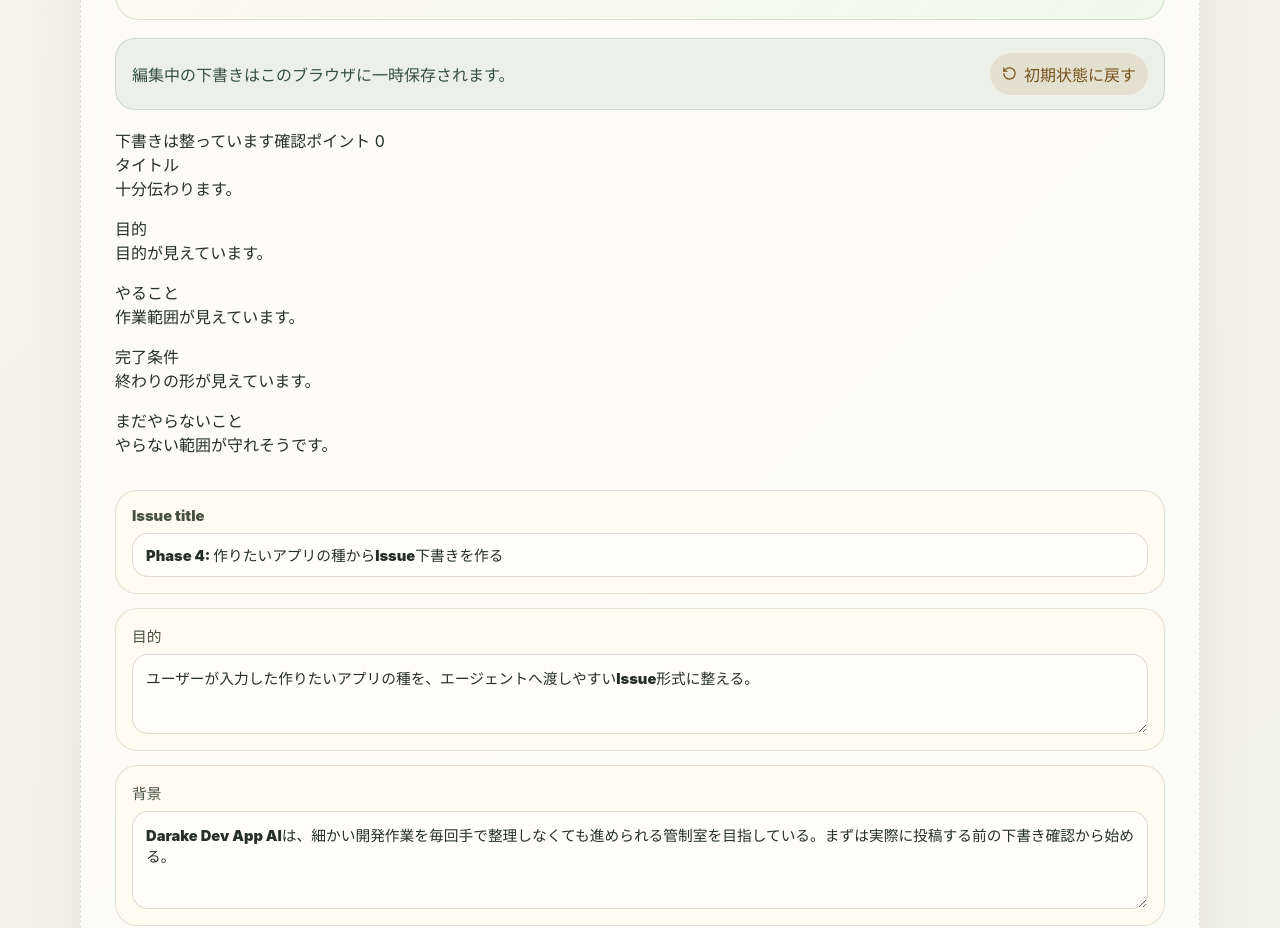
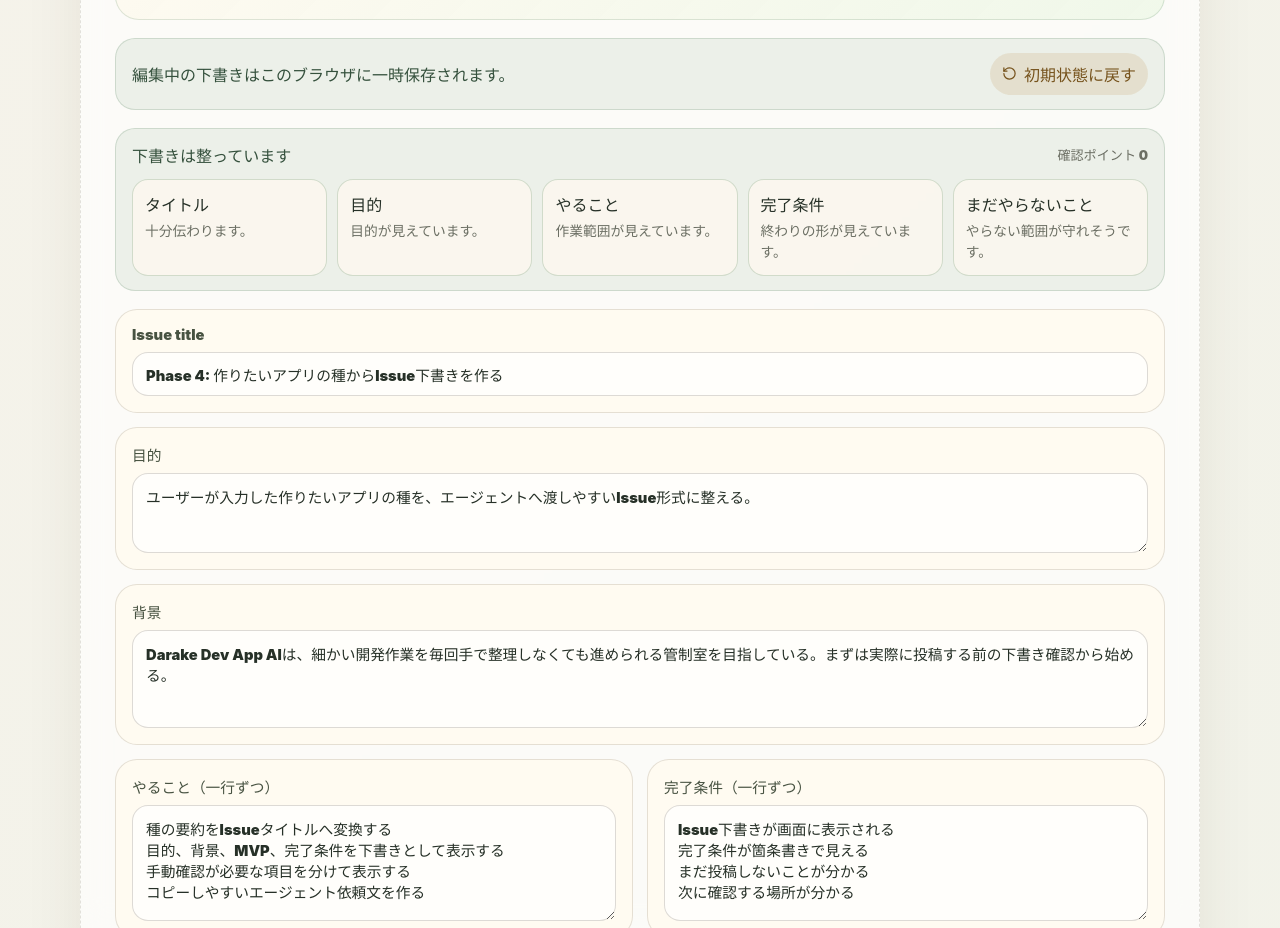
Before and after one commit to sunpotflower4460-cpu/darake-dev-app-AI, a React (Vite) app: page / in a window 1280 px wide. Shown: the part 7860-8788 px from the top of the page. Built offline with nearby package versions, Linux system fonts and the light colour scheme.

Commit message:
feat: style issue draft quality checks

```diff
--- a/src/issueEdit.css
+++ b/src/issueEdit.css
@@ -2,6 +2,14 @@
   display: grid;
   grid-template-columns: repeat(2, minmax(0, 1fr));
   gap: 14px;
+}
+
+.draftSaveNote,
+.draftQualityPanel {
+  padding: 14px 16px;
+  border: 1px solid rgba(76, 124, 85, 0.2);
+  border-radius: 20px;
+  background: rgba(76, 124, 85, 0.09);
 }
 
 .draftSaveNote {
@@ -9,13 +17,10 @@
   justify-content: space-between;
   gap: 12px;
   align-items: center;
-  padding: 14px 16px;
-  border: 1px solid rgba(76, 124, 85, 0.2);
-  border-radius: 20px;
-  background: rgba(76, 124, 85, 0.09);
 }
 
-.draftSaveNote strong {
+.draftSaveNote strong,
+.draftQualityHead strong {
   color: #35513d;
 }
 
@@ -30,6 +35,61 @@
   background: rgba(185, 130, 46, 0.14);
   font-weight: 900;
   cursor: pointer;
+}
+
+.draftQualityPanel {
+  display: grid;
+  gap: 12px;
+}
+
+.draftQualityHead {
+  display: flex;
+  justify-content: space-between;
+  gap: 12px;
+  align-items: center;
+}
+
+.draftQualityHead span {
+  color: var(--muted);
+  font-size: 0.82rem;
+  font-weight: 900;
+}
+
+.draftCheckGrid {
+  display: grid;
+  grid-template-columns: repeat(5, minmax(0, 1fr));
+  gap: 10px;
+}
+
+.draftCheckItem {
+  padding: 12px;
+  border: 1px solid var(--line);
+  border-radius: 16px;
+  background: rgba(255, 250, 240, 0.74);
+}
+
+.draftCheckItem strong {
+  display: block;
+  margin-bottom: 5px;
+}
+
+.draftCheckItem p {
+  margin: 0;
+  color: var(--muted);
+  font-size: 0.86rem;
+  line-height: 1.55;
+}
+
+.check-ok {
+  border-color: rgba(76, 124, 85, 0.24);
+}
+
+.check-watch {
+  border-color: rgba(185, 130, 46, 0.25);
+}
+
+.check-needs_care {
+  border-color: rgba(180, 91, 93, 0.24);
 }
 
 .issueEditField {
@@ -70,12 +130,20 @@
   box-shadow: 0 0 0 4px rgba(76, 124, 85, 0.12);
 }
 
+@media (max-width: 900px) {
+  .draftCheckGrid {
+    grid-template-columns: repeat(2, minmax(0, 1fr));
+  }
+}
+
 @media (max-width: 760px) {
-  .issueEditorGrid {
+  .issueEditorGrid,
+  .draftCheckGrid {
     grid-template-columns: 1fr;
   }
 
-  .draftSaveNote {
+  .draftSaveNote,
+  .draftQualityHead {
     align-items: flex-start;
     flex-direction: column;
   }
```
